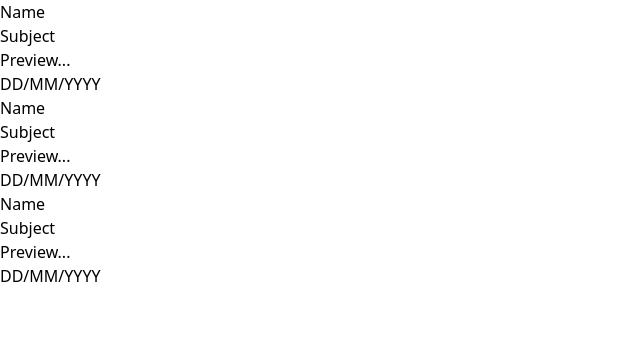
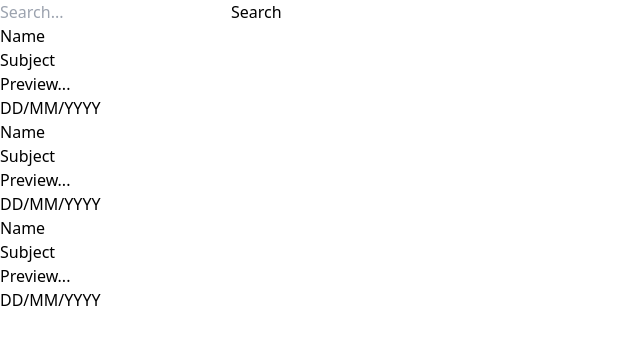
Before and after one commit to iO-Academy/2024-mar-sde-email-client-woolly-mammoths, a React (Vite) app: page / in a window 1280 px wide. Shown: the top 344 px of the page, without its empty margins (0-640 px from the left). Built offline with nearby package versions, Linux system fonts and the light colour scheme.

Commit message:
Search bar created

```diff
--- a/src/App.jsx
+++ b/src/App.jsx
@@ -2,12 +2,15 @@
 import { useState } from 'react'
 import EmailItem from './components/EmailItem/EmailItem'
 import EmailList from './components/EmailList/EmailList'
+import SearchBar from './components/SearchBar/searchBar'
+
 
 function App() {
 
   return (
     <>
       <div>
+
         <EmailList/>
 
       </div>
--- a/src/components/EmailList/EmailList.jsx
+++ b/src/components/EmailList/EmailList.jsx
@@ -1,8 +1,11 @@
 import EmailItem from "../EmailItem/EmailItem"
+import SearchBar from "../SearchBar/searchBar"
 
 function EmmailList() {
 
     return (
+      <div>
+      <SearchBar/>
       <div className='flex flex-col-reverse bg-gray-800 w-[300px]'>
             <EmailItem myStyle="unread"/>
             <EmailItem myStyle="read"/>
@@ -10,6 +13,7 @@ function EmmailList() {
 
 
       </div>
+      </div>
     )
   }
 
--- a/src/components/SearchBar/SearchBar.jsx
+++ b/src/components/SearchBar/SearchBar.jsx
@@ -0,0 +1,28 @@
+import React, { useState } from 'react';
+
+const SearchBar = () => {
+  const [searchQuery, setSearchQuery] = useState('');
+
+  const handleInputChange = (event) => {
+    setSearchQuery(event.target.value);
+  };
+
+  const handleSearch = () => {
+    // Implement your search functionality here
+    console.log("Searching for:", searchQuery);
+  };
+
+  return (
+    <div>
+      <input
+        type="text"
+        placeholder="Search..."
+        value={searchQuery}
+        onChange={handleInputChange}
+      />
+      <button onClick={handleSearch}>Search</button>
+    </div>
+  );
+};
+
+export default SearchBar;
```
